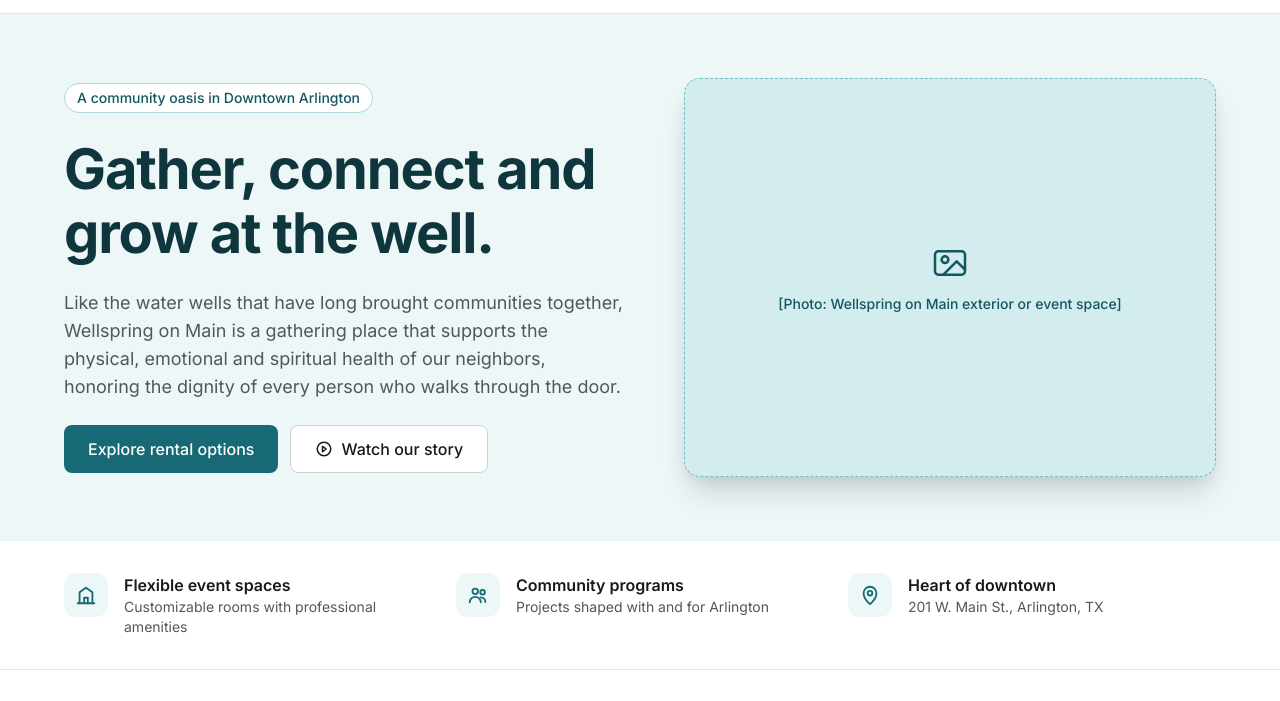
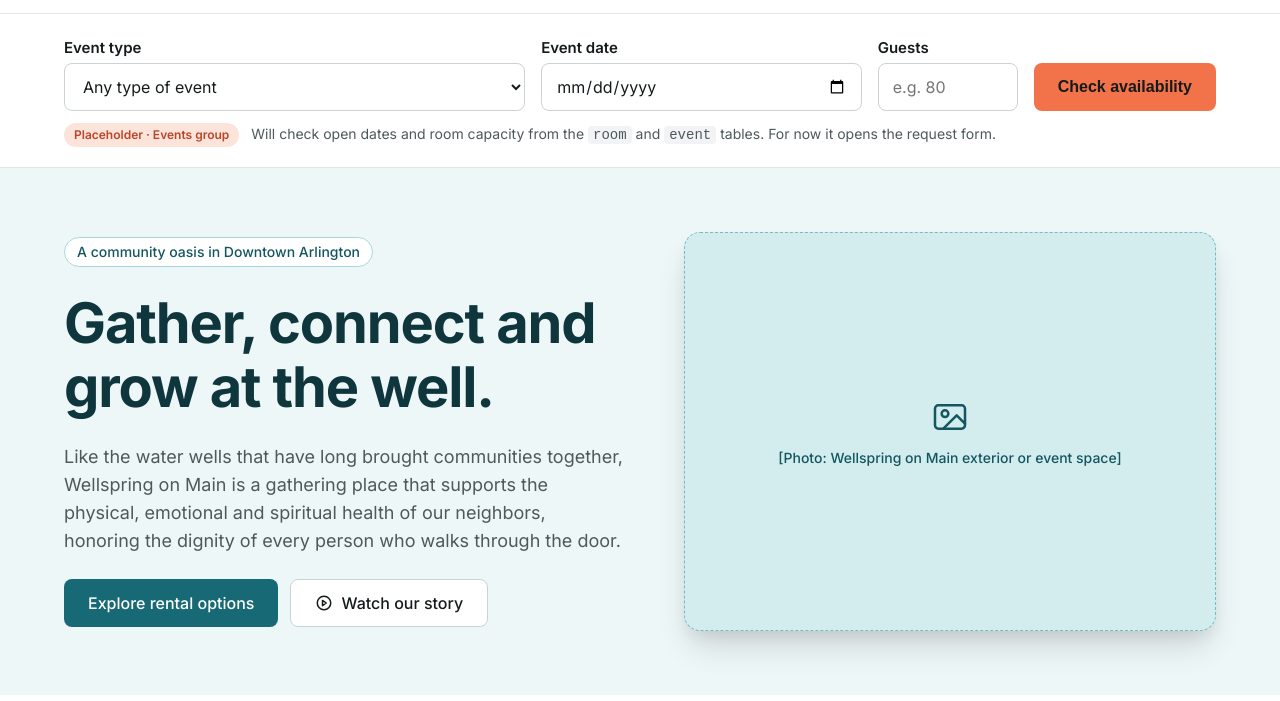
Before and after one commit to Caitxys/wellspring-on-main, an Astro site: page / in a window 1280 px wide. Shown: the part 99-800 px from the top of the page. Built offline with nearby package versions, Linux system fonts and the light colour scheme; Astro itself is replaced by a stand-in of ours.

Commit message:
Add a rental search bar to the top of the home page
Put event rentals front and center with a search bar above the hero:
event type, event date and guests, plus a "Check availability" button.
It is a placeholder for the Events group's availability check (room and
event tables) and is tagged that way; for now it opens the request form
on Rental options and runs no query. Add it to docs/SITE-DATA-MAP.md.

Co-Authored-By: Claude Opus 5.5 <noreply@anthropic.com>

```diff
--- a/src/pages/index.astro
+++ b/src/pages/index.astro
@@ -7,6 +7,36 @@ const SITE = 'https://www.wellspringonmain.org';
 ---
 
 <Layout title="Wellspring on Main — Home">
+  <!-- Rental search: the main call to action. Placeholder for the Events
+       group's availability check (room + event tables). For now it only
+       opens the request form on Rental options; it runs no query. -->
+  <section aria-label="Find a space for your event" class="rental-search">
+    <div class="container">
+      <form action="/event-rentals#request" method="get" class="rental-search-form">
+        <div class="rs-field rs-type">
+          <label for="rs-type">Event type</label>
+          <select id="rs-type" name="type">
+            <option value="">Any type of event</option>
+            {eventTypes.map((t) => <option>{t}</option>)}
+          </select>
+        </div>
+        <div class="rs-field">
+          <label for="rs-date">Event date</label>
+          <input id="rs-date" name="date" type="date" />
+        </div>
+        <div class="rs-field rs-guests">
+          <label for="rs-guests">Guests</label>
+          <input id="rs-guests" name="guests" type="number" min="1" inputmode="numeric" placeholder="e.g. 80" />
+        </div>
+        <button type="submit" class="btn btn-lg btn-coral rs-submit">Check availability</button>
+      </form>
+      <p class="rs-note">
+        <span class="db-slot-tag rs-tag">Placeholder · Events group</span>
+        Will check open dates and room capacity from the <code>room</code> and <code>event</code> tables. For now it opens the request form.
+      </p>
+    </div>
+  </section>
+
   <!-- Hero -->
   <section id="top" class="hero">
     <div class="container">
--- a/src/styles/global.css
+++ b/src/styles/global.css
@@ -308,3 +308,29 @@ a:focus-visible, button:focus-visible {
   .page-hero h1 { font-size: 34px; line-height: 42px; }
   .db-slot { padding: 20px 16px; }
 }
+
+/* Rental search bar at the top of the home page (main call to action) */
+.rental-search { background: #fff; border-bottom: 1px solid var(--line); }
+.rental-search .container { padding-top: 24px; padding-bottom: 20px; display: flex; flex-direction: column; gap: 12px; }
+.rental-search-form { display: flex; flex-wrap: wrap; gap: 16px; align-items: flex-end; }
+.rs-field { flex: 1 1 180px; min-width: 0; display: flex; flex-direction: column; gap: 6px; }
+.rs-type { flex-grow: 2; }
+.rs-guests { flex: 0 1 140px; }
+.rs-field label { font-size: 15px; font-weight: 600; color: var(--ink); }
+.rs-field select, .rs-field input {
+  height: 48px; width: 100%; padding: 0 14px; border: 1px solid var(--line-2); border-radius: 8px;
+  background: #fff; color: var(--ink); font: inherit; font-size: 16px;
+}
+.rs-field select:focus-visible, .rs-field input:focus-visible {
+  outline: none; border-color: var(--teal-500); box-shadow: 0 0 0 3px var(--teal-100);
+}
+.rs-submit { flex: 0 0 auto; border: 0; cursor: pointer; justify-content: center; }
+.rs-submit:hover { background: var(--coral-300); }
+.rs-note { margin: 0; font-size: 14px; line-height: 20px; color: var(--ink-3); }
+.rs-tag { display: inline-block; margin-right: 8px; background: var(--coral-100); color: var(--coral-700); }
+.rs-note code { background: var(--gray-100); border-radius: 4px; padding: 1px 5px; }
+@media (max-width: 640px) {
+  .rental-search .container { padding-top: 20px; padding-left: 16px; padding-right: 16px; }
+  .rs-guests { flex-basis: 100%; }
+  .rs-submit { width: 100%; }
+}
```
Also changed, not shown: docs/SITE-DATA-MAP.md (+1 -0 lines).
